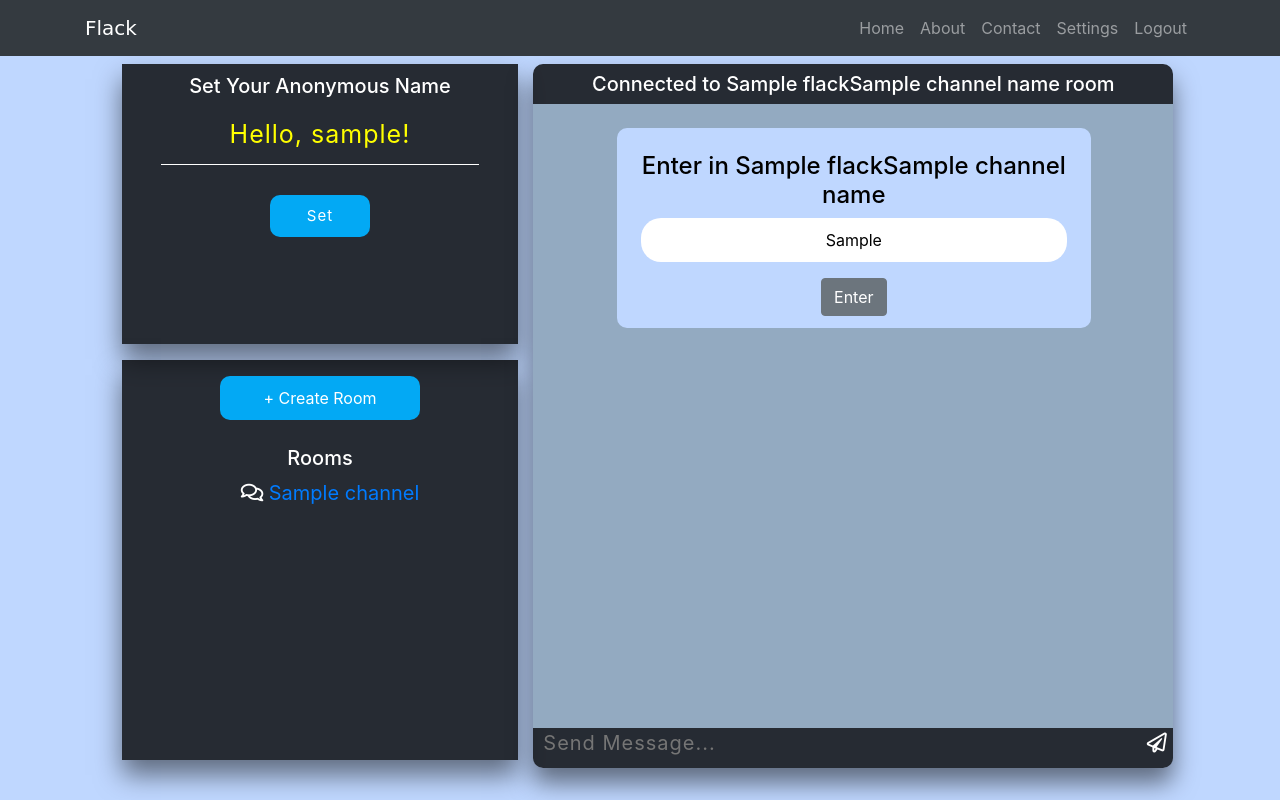
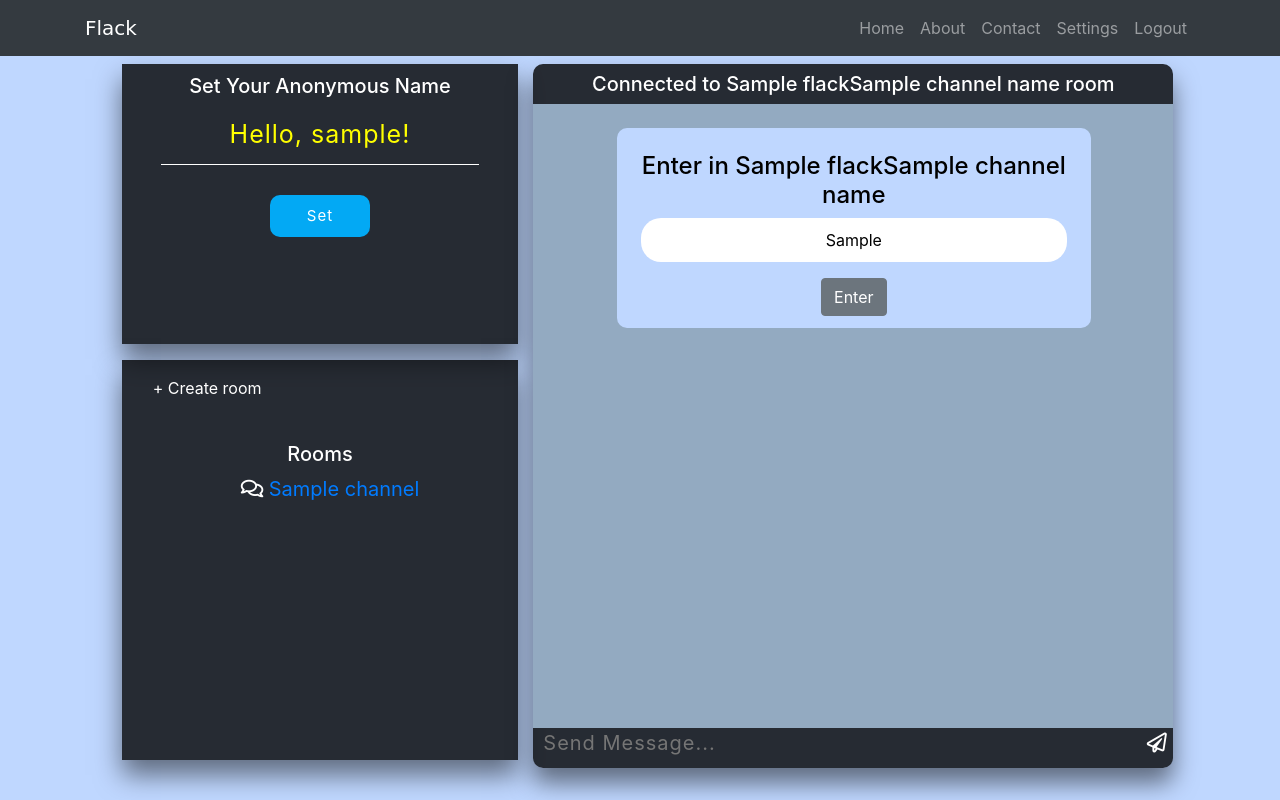
Before and after one commit to HemendraKhatik/FlackApp, a Flask app: template templates/chatroom.html in a window 1280 px wide. Run offline with Flask 2, Linux system fonts and the light colour scheme; the template is opened without the code that fills it: most values are stand-ins (such as "Sample title", 1, 10 or a date in 2020); some libraries are stand-ins or nearby versions; some web fonts are replaced.

Commit message:
Update chatroom.html

```diff
--- a/templates/chatroom.html
+++ b/templates/chatroom.html
@@ -1,28 +1,13 @@
-<!DOCTYPE html>
-<html lang="en">
-  <head>
-  <!-- Required meta tags -->
-  <meta charset="utf-8">
-  <meta name="viewport" content="width=device-width, initial-scale=1, shrink-to-fit=no">
-  <link rel="stylesheet" type="text/css" href="{{ url_for('static', filename='css/welcome.css') }}">
-  <!-- Bootstrap CSS -->
-  <link rel="stylesheet" type="text/css" href="{{ url_for('static', filename='css/bootstrap.min.css') }}">
-  <!-- fonts -->
-  <link rel="stylesheet" href="https://use.fontawesome.com/releases/v5.8.1/css/all.css">
-  <!-- for animation -->
-  <link rel="stylesheet" href="https://cdnjs.cloudflare.com/ajax/libs/animate.css/3.7.0/animate.min.css">
-   <!-- jQuery library -->
-   <script src="https://ajax.googleapis.com/ajax/libs/jquery/3.4.0/jquery.min.js"></script>
-<title>Home</title>
-</head>
-  <body>
+{% extends "base.html" %}
+{% block body %}
     <div class="container-fluid">
         <div class="row">
             <!-- Navigation -->
             <nav class="navbar navbar-expand-lg navbar-dark bg-dark fixed-top">
                 <div class="container">
                     <a class="navbar-brand" id="logo" href="#">Flack</a>
-            <button class="navbar-toggler" type="button" data-toggle="collapse" data-target="#navbarResponsive" aria-controls="navbarResponsive" aria-expanded="false" aria-label="Toggle navigation">
+                    <button class="navbar-toggler" type="button" data-toggle="collapse" data-target="#navbarResponsive"
+                            aria-controls="navbarResponsive" aria-expanded="false" aria-label="Toggle navigation">
                         <span class="navbar-toggler-icon"></span>
                     </button>
                     <div class="collapse navbar-collapse" id="navbarResponsive">
@@ -42,7 +27,7 @@
                                 <a class="nav-link" href="#">Settings</a>
                             </li>
                             <li class="nav-item">
-                  <a class="nav-link" href="{{ url_for('logout')}}">Logout</a>
+                                <a class="nav-link" href="{{ url_for('logout') }}">Logout</a>
                             </li>
                         </ul>
                     </div>
@@ -56,9 +41,10 @@
                     <!-- Setting Anonnymous Name -->
                     <div class="Anonymous_name_input">
                         <h2>Set Your Anonymous Name</h2>
-                  <input type="text" id="name" value="Hello, {{ user_name }}!"  required="">
+                        <input type="text" id="name" value="Hello, {{ user_name }}!" required="">
                         <center>
-                    <input class="pointer btn btn-primary" id="nama" type="submit" onclick="setName()" value="Set">
+                            <input class="pointer btn btn-primary" id="nama" type="submit" onclick="setName()"
+                                   value="Set">
                         </center>
                         <center><span id="userOnline"></span></center>
                     </div>
@@ -67,8 +53,8 @@
                     <!-- Showing all rooms -->
                     <div class="container">
                         <div class="row p-3">
-                <div class="col-md-12">
-                  <p onclick="on()" class="pointer create-room">+ Create room</p>
+                            <div class="col-md-6">
+                                <p onclick="on()" class="pointer">+ Create room</p>
                             </div>
                             <div id="overlay">
                                 <div id="createRoom">
@@ -76,15 +62,19 @@
                                     <form action="{{ url_for('channel_creation') }}" method="POST">
                                         <div class="form-group">
                                             <label for="recipient-name" class="col-form-label">Channel name</label>
-                      <input type="text" name="channel" class="form-control" id="recipient-name" required>
+                                            <input type="text" name="channel" class="form-control" id="recipient-name"
+                                                   required>
                                         </div>
                                         <div class="form-group">
                                             <label for="message-text" class="col-form-label">Description</label>
-                      <textarea class="form-control" name="description" id="message-text" required></textarea>
+                                            <textarea class="form-control" name="description" id="message-text"
+                                                      required></textarea>
                                         </div>
                                         <!-- Sending hidden parameter so that we can know that which channel is belongs to which user -->
                                         <input type="hidden" name="u_id" value="{{ user_id }}">
-                    <button onclick="off()" type="submit" class="btn btn-primary m-2 float-right">Create</button>
+                                        <button onclick="off()" type="submit" class="btn btn-primary m-2 float-right">
+                                            Create
+                                        </button>
                                     </form>
                                     <button onclick="off()" class="btn btn-primary m-2 float-right">close</button>
                                 </div>
@@ -113,7 +103,8 @@
             <div class="col-md-6 chatBox mt-3">
                 <div class="row">
                     <div class="chatBoxHeader pt-2">
-              <center><h5 class="font_style">Connected to <span id="room">{{ flack }}{{ channel_name }}</span> room</h5></center>
+                        <center><h5 class="font_style">Connected to <span id="room">{{ flack }}{{ channel_name }}</span>
+                            room</h5></center>
                     </div>
                     <div style="color: black;" class="chatBoxBody p-4" id="message">
                         <!-- Messages will appear here-->
@@ -135,15 +126,8 @@
             <div class="col-md-1"><!-- Hidden div --></div>
         </div>
     </div>
-    <!-- Latest compiled JavaScript -->
-
+{% endblock %}
+{% block scripts %}
     <script type="text/javascript" src="{{ url_for('static', filename='js/socket.io.min.js') }}"></script>
     <script type="text/javascript" src="{{ url_for('static', filename='js/index.js') }}"></script>
-    <script type="text/javascript" src="{{ url_for('static', filename='js/moment.min.js') }}"></script>
-    <!-- Optional JavaScript -->
-    <!-- jQuery first, then Popper.js, then Bootstrap JS -->
-    <!-- Popper JS -->
-    <script src="{{ url_for('static', filename='js/popper.min.js') }}"></script>
-    <script src="{{ url_for('static', filename='js/bootstrap.min.js') }}"></script>
-  </body>
-</html>
+{% endblock %}
```
Lines whose indentation alone changed are shown as unchanged.
